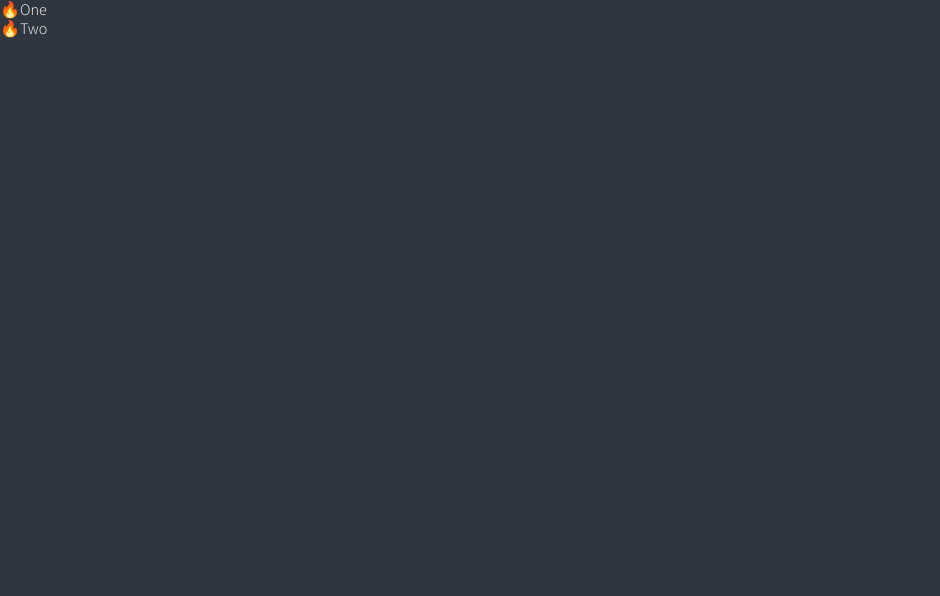
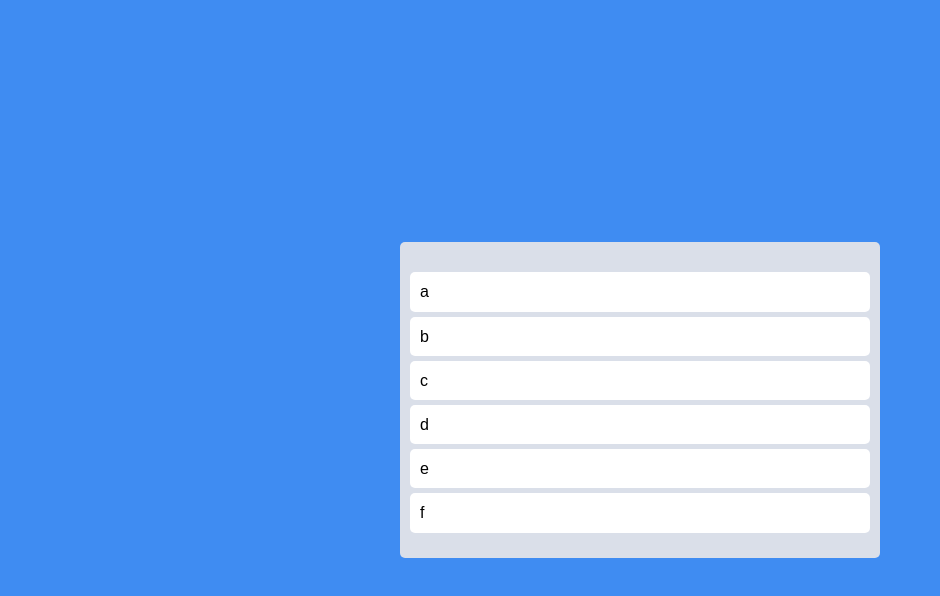
Before and after one commit to RspSang/trello, a React (Create React App) app: page / in a window 1280 px wide. Shown: the top 596 px of the page, without its empty margins (0-940 px from the left). Built offline with nearby package versions, Linux system fonts and the light colour scheme.

Commit message:
Styles and Placeholders

```diff
--- a/src/App.tsx
+++ b/src/App.tsx
@@ -1,33 +1,67 @@
 import { DragDropContext, Droppable, Draggable } from "react-beautiful-dnd";
+import styled from "styled-components";
+
+const Wrapper = styled.div`
+  display: flex;
+  max-width: 480px;
+  width: 100%;
+  margin: 0 auto;
+  justify-content: center;
+  align-items: center;
+  height: 100vh;
+`;
+
+const Boards = styled.div`
+  display: grid;
+  width: 100%;
+  grid-template-columns: repeat(1, 1fr);
+`;
+
+const Board = styled.div`
+  padding: 20px 10px;
+  padding-top: 30px;
+  background-color: ${(props) => props.theme.boardColor};
+  border-radius: 5px;
+  min-height: 200px;
+`;
+
+const Card = styled.div`
+  border-radius: 5px;
+  margin-bottom: 5px;
+  padding: 10px 10px;
+  background-color: ${(props) => props.theme.cardColor};
+`;
+
+const toDos = ["a", "b", "c", "d", "e", "f"];
 
 function App() {
   const onDragEnd = () => {};
   return (
     <DragDropContext onDragEnd={onDragEnd}>
-      <div>
+      <Wrapper>
+        <Boards>
           <Droppable droppableId="one">
             {(magic) => (
-            <ul ref={magic.innerRef} {...magic.droppableProps}>
-              <Draggable draggableId="first" index={0}>
+              <Board ref={magic.innerRef} {...magic.droppableProps}>
+                {toDos.map((toDo, index) => (
+                  <Draggable draggableId={toDo} index={index}>
                     {(magic) => (
-                  <li ref={magic.innerRef} {...magic.draggableProps}>
-                    <span {...magic.dragHandleProps}>🔥</span>
-                    One
-                  </li>
+                      <Card
+                        ref={magic.innerRef}
+                        {...magic.dragHandleProps}
+                        {...magic.draggableProps}
+                      >
+                        {toDo}
+                      </Card>
                     )}
                   </Draggable>
-              <Draggable draggableId="second" index={1}>
-                {(magic) => (
-                  <li ref={magic.innerRef} {...magic.draggableProps}>
-                    <span {...magic.dragHandleProps}>🔥</span>
-                    Two
-                  </li>
-                )}
-              </Draggable>
-            </ul>
+                ))}
+                {magic.placeholder}
+              </Board>
             )}
           </Droppable>
-      </div>
+        </Boards>
+      </Wrapper>
     </DragDropContext>
   );
 }
--- a/src/index.tsx
+++ b/src/index.tsx
@@ -63,7 +63,7 @@
   font-weight: 300;
   font-family: 'Source Sans Pro', sans-serif;
   background-color:${(props) => props.theme.bgColor};
-  color:${(props) => props.theme.textColor};
+  color:black;
   line-height: 1.2;
 }
 a {
--- a/src/styeld.d.ts
+++ b/src/styeld.d.ts
@@ -2,9 +2,8 @@
 
 declare module "styled-components" {
   export interface DefaultTheme {
-    textColor: string;
     bgColor: string;
-    accentColor: string;
-    cardBgColor: string;
+    boardColor: string;
+    cardColor: string;
   }
 }
--- a/src/theme.ts
+++ b/src/theme.ts
@@ -1,8 +1,7 @@
 import { DefaultTheme } from "styled-components";
 
 export const darkTheme: DefaultTheme = {
-  bgColor: "#2f3640",
-  textColor: "white",
-  accentColor: "#9c88ff",
-  cardBgColor: "transparent",
+  bgColor: "#3F8CF2",
+  boardColor: "#DADFE9",
+  cardColor: "white",
 };
```
Lines whose indentation alone changed are shown as unchanged.
